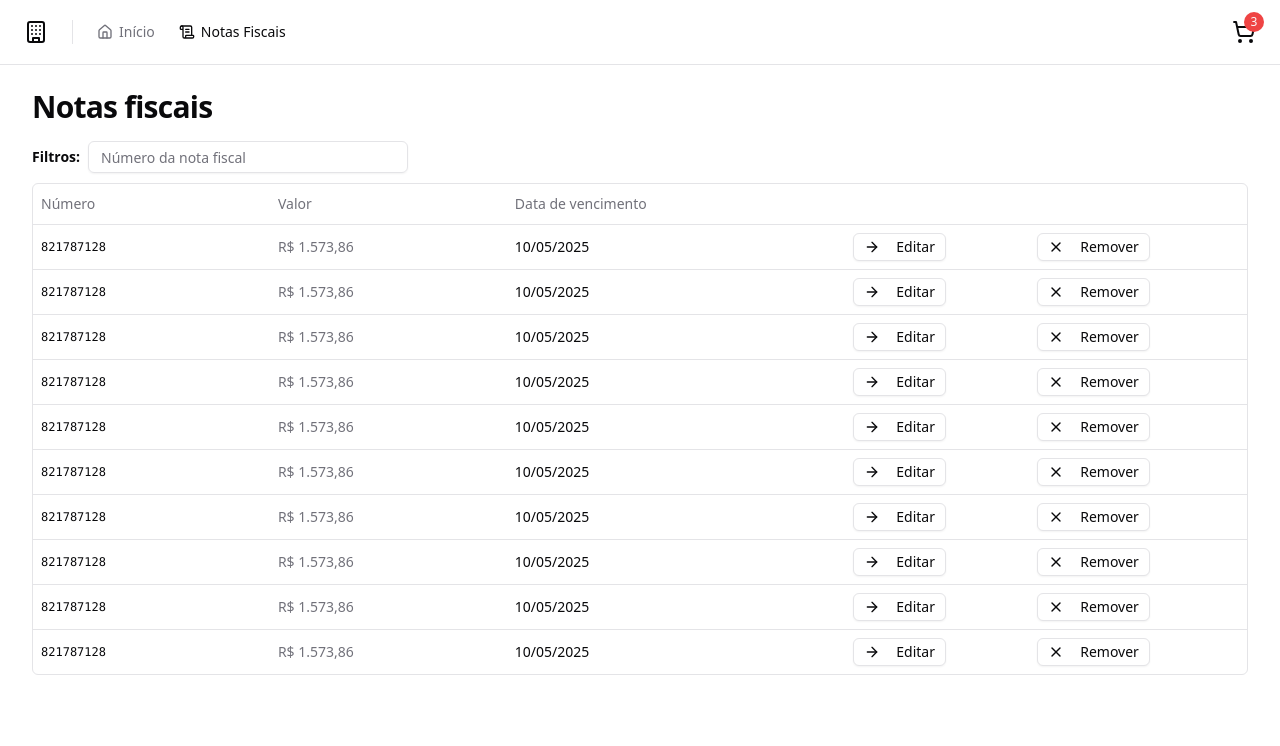
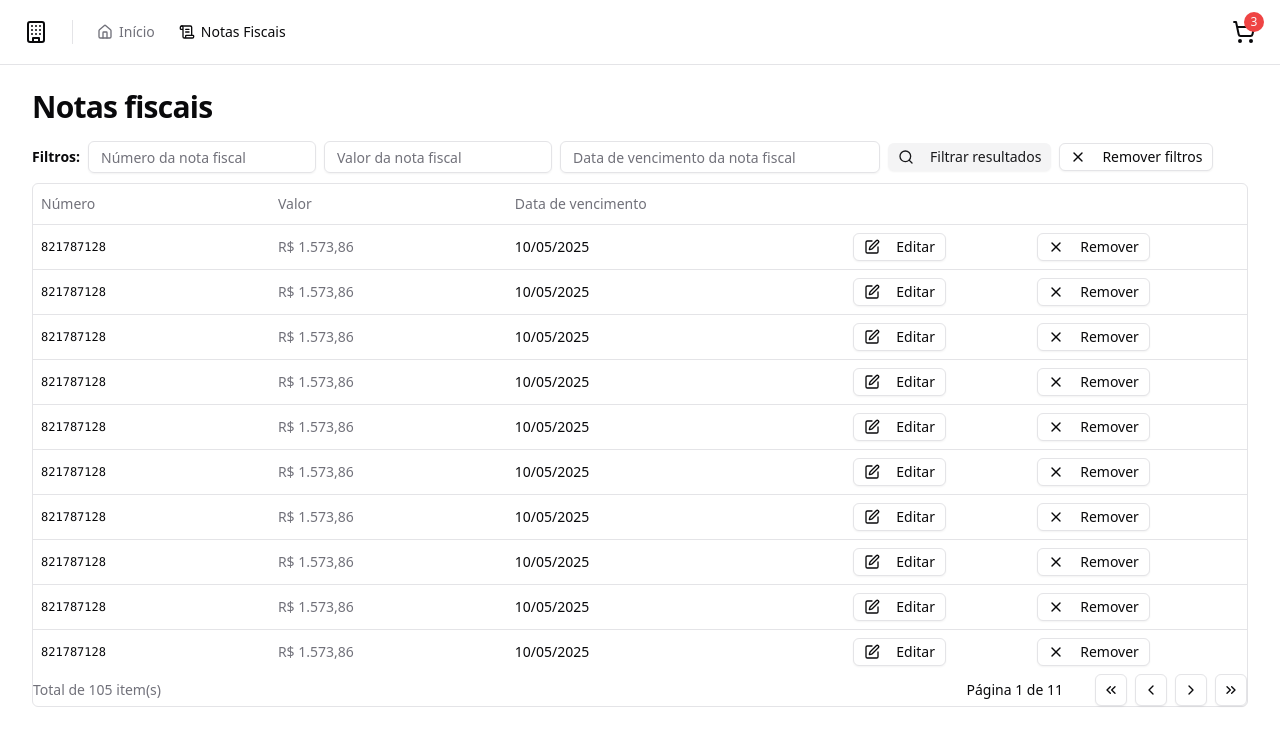
Before and after one commit to brenonPerez/anticipay-web, a React (Vite) app: page /invoices in a window 1280 px wide. Shown: the top 746 px of the page. Built offline with nearby package versions, Linux system fonts and the light colour scheme.

Commit message:
feat: add componente filtro e paginação na tabela de notas fiscais

```diff
--- /dev/null
+++ b/src/components/pagination.tsx
@@ -0,0 +1,54 @@
+import {
+  ChevronLeft,
+  ChevronRight,
+  ChevronsLeft,
+  ChevronsRight,
+} from 'lucide-react'
+
+import { Button } from './ui/button'
+
+interface PaginationProps {
+  pageIndex: number
+  totalCount: number
+  perPage: number
+}
+
+export function Pagination({
+  pageIndex,
+  perPage,
+  totalCount,
+}: PaginationProps) {
+  const pages = Math.ceil(totalCount / perPage) || 1
+
+  return (
+    <div className="flex items-center justify-between">
+      <span className="text-sm text-muted-foreground">
+        Total de {totalCount} item(s)
+      </span>
+
+      <div className="flex items-center gap-6 lg:gap-8">
+        <div className="text-sm font-medium">
+          Página {pageIndex + 1} de {pages}
+        </div>
+        <div className="flex items-center gap-2">
+          <Button variant="outline" className="h-8 w-8 p-0">
+            <ChevronsLeft className="h-4 w-4" />
+            <span className="sr-only">Primeira página</span>
+          </Button>
+          <Button variant="outline" className="h-8 w-8 p-0">
+            <ChevronLeft className="h-4 w-4" />
+            <span className="sr-only">Página anterior</span>
+          </Button>
+          <Button variant="outline" className="h-8 w-8 p-0">
+            <ChevronRight className="h-4 w-4" />
+            <span className="sr-only">Próxima página</span>
+          </Button>
+          <Button variant="outline" className="h-8 w-8 p-0">
+            <ChevronsRight className="h-4 w-4" />
+            <span className="sr-only">Última página</span>
+          </Button>
+        </div>
+      </div>
+    </div>
+  )
+}
--- /dev/null
+++ b/src/pages/app/invoices/invoice-table-row.tsx
@@ -0,0 +1,28 @@
+import { SquarePen, X } from 'lucide-react'
+
+import { Button } from '@/components/ui/button'
+import { TableCell, TableRow } from '@/components/ui/table'
+
+// interface InvoiceTableRowProps {}
+
+export function InvoiceTableRow() {
+  return (
+    <TableRow>
+      <TableCell className="font-mono text-xs font-medium">821787128</TableCell>
+      <TableCell className="text-muted-foreground">R$ 1.573,86</TableCell>
+      <TableCell>10/05/2025</TableCell>
+      <TableCell>
+        <Button variant="outline" size="xs">
+          <SquarePen className="mr-2 h-3 w-3" />
+          Editar
+        </Button>
+      </TableCell>
+      <TableCell>
+        <Button variant="outline" size="xs">
+          <X className="mr-2 h-3 w-3" />
+          Remover
+        </Button>
+      </TableCell>
+    </TableRow>
+  )
+}
--- /dev/null
+++ b/src/pages/app/invoices/invoices-table-filters.tsx
@@ -0,0 +1,26 @@
+import { Search, X } from 'lucide-react'
+
+import { Button } from '@/components/ui/button'
+import { Input } from '@/components/ui/input'
+
+export function InvoiceTableFilters() {
+  return (
+    <form className="flex items-center gap-2">
+      <span className="text-sm font-semibold">Filtros:</span>
+      <Input placeholder="Número da nota fiscal" className="h-8 w-auto" />
+      <Input placeholder="Valor da nota fiscal" className="h-8 w-auto" />
+      <Input
+        placeholder="Data de vencimento da nota fiscal"
+        className="h-8 w-[320px]"
+      />
+      <Button variant="secondary" size="xs" type="submit">
+        <Search className="mr-2 h-4 w-4" />
+        Filtrar resultados
+      </Button>
+      <Button variant="outline" size="xs" type="button">
+        <X className="mr-2 h-4 w-4" />
+        Remover filtros
+      </Button>
+    </form>
+  )
+}
--- a/src/pages/app/invoices/invoices.tsx
+++ b/src/pages/app/invoices/invoices.tsx
@@ -1,16 +1,16 @@
-import { ArrowRight, X } from 'lucide-react'
 import { Helmet } from 'react-helmet-async'
 
-import { Button } from '@/components/ui/button'
-import { Input } from '@/components/ui/input'
+import { Pagination } from '@/components/pagination'
 import {
   Table,
   TableBody,
-  TableCell,
   TableHead,
   TableHeader,
   TableRow,
 } from '@/components/ui/table'
+
+import { InvoiceTableRow } from './invoice-table-row'
+import { InvoiceTableFilters } from './invoices-table-filters'
 
 export function Invoices() {
   return (
@@ -21,14 +21,7 @@
         <h1 className="text-3xl font-bold tracking-tight">Notas fiscais</h1>
       </div>
       <div className="space-y-2.5">
-        <form className="flex items-center gap-2">
-          <span className="text-sm font-semibold">Filtros:</span>
-          <Input
-            placeholder="Número da nota fiscal"
-            className="h-8 w-[320px]"
-          />
-        </form>
-
+        <InvoiceTableFilters />
         <div className="container rounded-md border">
           <Table>
             <TableHeader>
@@ -42,32 +35,11 @@
             </TableHeader>
             <TableBody>
               {Array.from({ length: 10 }).map((_, i) => {
-                return (
-                  <TableRow key={i}>
-                    <TableCell className="font-mono text-xs font-medium">
-                      821787128
-                    </TableCell>
-                    <TableCell className="text-muted-foreground">
-                      R$ 1.573,86
-                    </TableCell>
-                    <TableCell>10/05/2025</TableCell>
-                    <TableCell>
-                      <Button variant="outline" size="xs">
-                        <ArrowRight className="mr-2 h-3 w-3" />
-                        Editar
-                      </Button>
-                    </TableCell>
-                    <TableCell>
-                      <Button variant="outline" size="xs">
-                        <X className="mr-2 h-3 w-3" />
-                        Remover
-                      </Button>
-                    </TableCell>
-                  </TableRow>
-                )
+                return <InvoiceTableRow key={i} />
               })}
             </TableBody>
           </Table>
+          <Pagination pageIndex={0} totalCount={105} perPage={10} />
         </div>
       </div>
     </>
```
